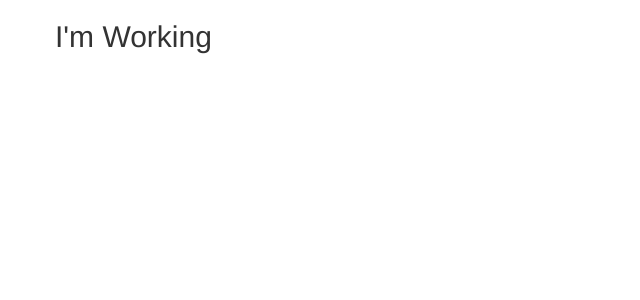
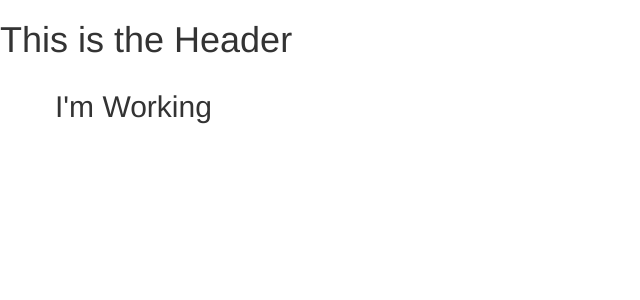
Before and after one commit to unstephenk/course-project-basics, an Angular app: page / in a window 1280 px wide. Shown: the top 300 px of the page, without its empty margins (0-640 px from the left). Built offline with nearby package versions, Linux system fonts and the light colour scheme.

Commit message:
added the app-header component

```diff
--- a/src/app/app.component.html
+++ b/src/app/app.component.html
@@ -1,3 +1,4 @@
+<app-header></app-header>
 <div class="container">
   <div class="row">
     <div class="col-m4-12">
--- a/src/app/app.module.ts
+++ b/src/app/app.module.ts
@@ -4,10 +4,12 @@
 import { HttpModule } from '@angular/http';
 
 import { AppComponent } from './app.component';
+import { HeaderComponent } from './header/header.component';
 
 @NgModule({
   declarations: [
-    AppComponent
+    AppComponent,
+    HeaderComponent
   ],
   imports: [
     BrowserModule,
--- /dev/null
+++ b/src/app/header/header.component.html
@@ -0,0 +1 @@
+<h1>This is the Header</h1>
--- /dev/null
+++ b/src/app/header/header.component.ts
@@ -0,0 +1,10 @@
+import { Component } from '@angular/core';
+
+@Component({
+  selector: 'app-header',
+  templateUrl: './header.component.html',
+  styleUrls: ['./header.component.css']
+})
+export class HeaderComponent {
+  title = 'app works!';
+}
```
Also changed, not shown: src/app/header/header.component.css (added).
